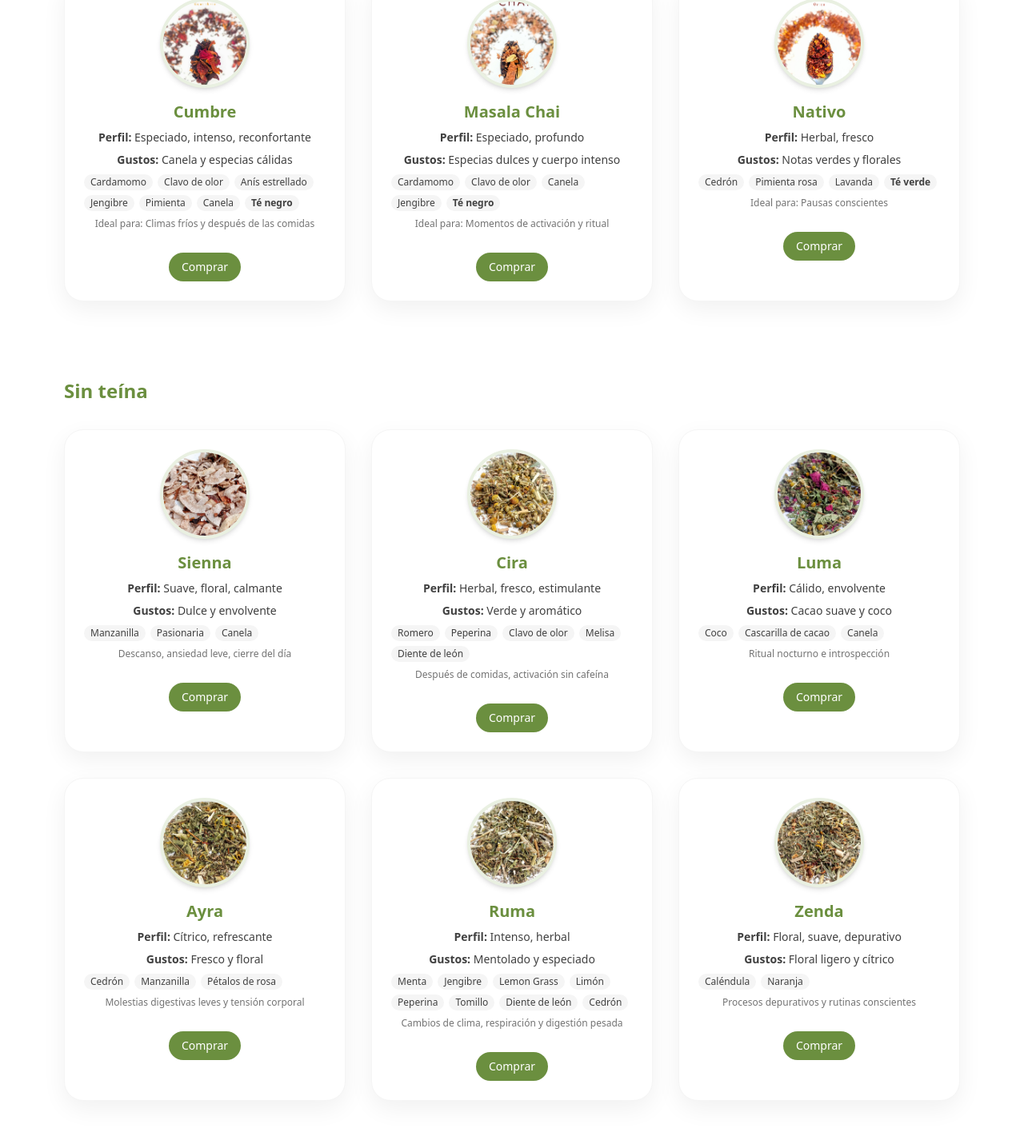
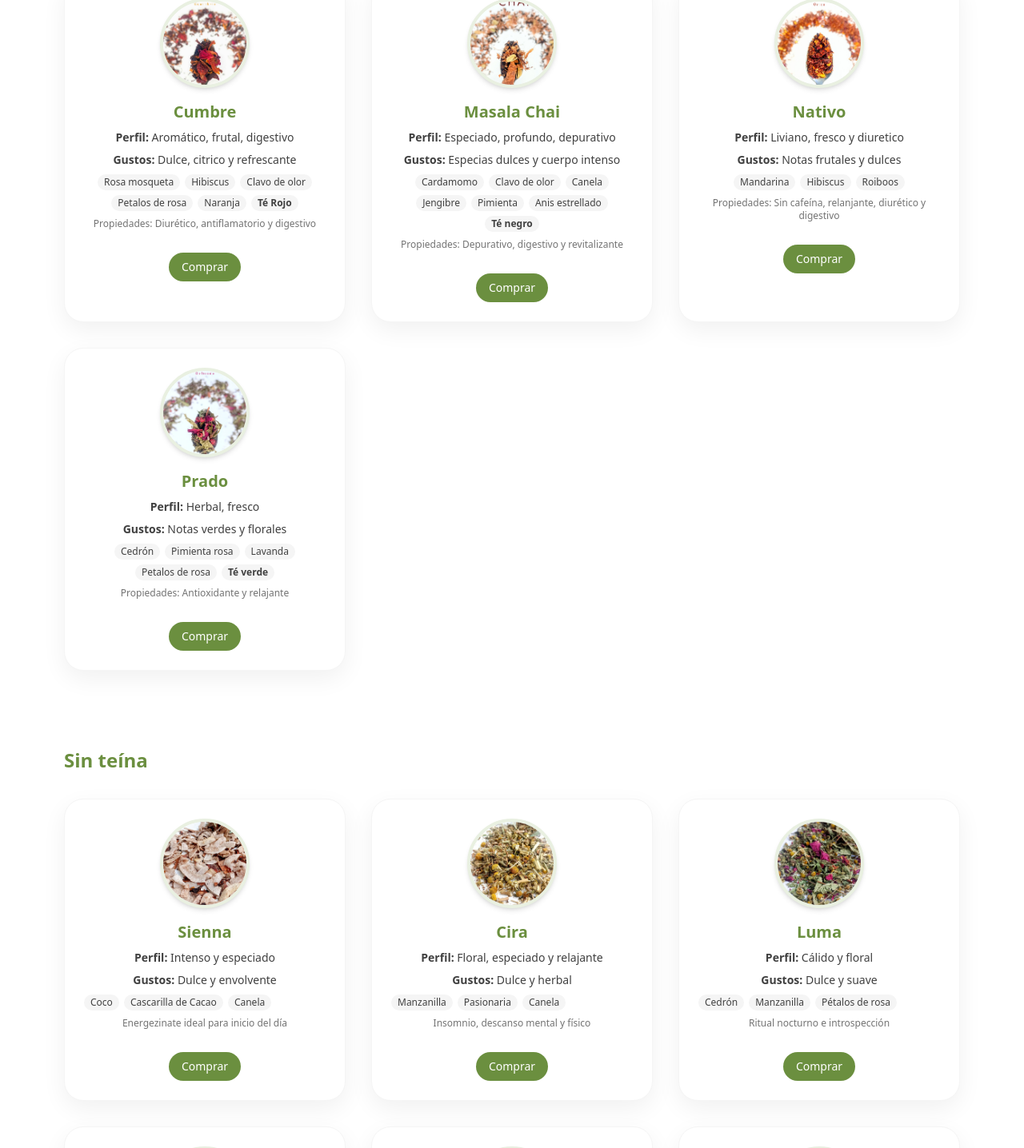
Before and after one commit to cristiandlv/ecobio, a Next.js app: page /blends-te in a window 1280 px wide. Shown: the part 550-1986 px from the top of the page at 80% size. Built offline with nearby package versions, Linux system fonts and the light colour scheme.

Commit message:
fixes V2

```diff
--- a/src/app/blends-te/page.tsx
+++ b/src/app/blends-te/page.tsx
@@ -10,63 +10,117 @@ import { getSlug } from "@/data/products";
 const blendsTeina = [
   {
     name: "Cumbre",
-    perfil: "Especiado, intenso, reconfortante",
-    gustos: "Canela y especias cálidas",
+    perfil: "Aromático, frutal, digestivo",
+    gustos: "Dulce, citrico y refrescante",
     ingredientes: [
-      "Cardamomo",
+      "Rosa mosqueta",
+      "Hibiscus",
       "Clavo de olor",
-      "Anís estrellado",
-      "Jengibre",
-      "Pimienta",
-      "Canela",
-      "<strong>Té negro</strong>",
+      "Petalos de rosa",
+      "Naranja",
+      "<strong>Té Rojo</strong>",
     ],
-    ideal: "Climas fríos y después de las comidas",
+    ideal: "Diurético, antiflamatorio y digestivo",
     image: "/cumbre.jpeg",
   },
   {
     name: "Masala Chai",
-    perfil: "Especiado, profundo",
+    perfil: "Especiado, profundo, depurativo",
     gustos: "Especias dulces y cuerpo intenso",
     ingredientes: [
       "Cardamomo",
       "Clavo de olor",
       "Canela",
       "Jengibre",
+      "Pimienta",
+      "Anis estrellado",
       "<strong>Té negro</strong>",
     ],
-    ideal: "Momentos de activación y ritual",
+    ideal: "Depurativo, digestivo y revitalizante",
     image: "/chai.jpeg",
   },
   {
     name: "Nativo",
+    perfil: "Liviano, fresco y diuretico",
+    gustos: "Notas frutales y dulces",
+    ingredientes: [
+      "Mandarina",
+      "Hibiscus",
+      "Roiboos",
+    ],
+    ideal: "Sin cafeína, relanjante, diurético y digestivo",
+    image: "/nativo.jpeg",
+  },
+  {
+    name: "Prado",
     perfil: "Herbal, fresco",
     gustos: "Notas verdes y florales",
+
     ingredientes: [
       "Cedrón",
       "Pimienta rosa",
       "Lavanda",
+      "Petalos de rosa",
       "<strong>Té verde</strong>",
     ],
-    ideal: "Pausas conscientes",
-    image: "/nativo.jpeg",
+    ideal: "Antioxidante y relajante",
+    image: "/prado.jpeg",
   },
 ];
 
 const blendsSinTeina = [
+
   {
     name: "Sienna",
-    perfil: "Suave, floral, calmante",
+    perfil: "Intenso y especiado",
     gustos: "Dulce y envolvente",
-    ingredientes: ["Manzanilla", "Pasionaria", "Canela"],
+    ingredientes: ["Coco", "Cascarilla de Cacao", "Canela"],
     beneficios: "Relajante, antiinflamatoria",
-    usos: "Descanso, ansiedad leve, cierre del día",
+    usos: "Energezinate ideal para inicio del día",
     image: "/sienna.jpeg",
   },
   {
     name: "Cira",
-    perfil: "Herbal, fresco, estimulante",
-    gustos: "Verde y aromático",
+    perfil: "Floral, especiado y relajante",
+    gustos: "Dulce y herbal",
+    ingredientes: [
+      "Manzanilla",
+      "Pasionaria",
+      "Canela",
+    ],
+    beneficios: "Antiinflamatoria, calmante y relajante",
+    usos: "Insomnio, descanso mental y físico",
+    image: "/cira.jpeg",
+  },
+  {
+    name: "Luma",
+    perfil: "Cálido y floral",
+    gustos: "Dulce y suave",
+    ingredientes: ["Cedrón", "Manzanilla", "Pétalos de rosa"],
+    beneficios: "Digestiva y calmante",
+    usos: "Ritual nocturno e introspección",
+    image: "/luma.jpeg",
+  },
+  {
+    name: "Ayra",
+    perfil: "Cítrico, refrescante",
+    gustos: "Fresco y floral",
+    ingredientes: [
+      "Peperina",
+      "Tomillo",
+      "Diente de león",
+      "Cedrón",
+      "Naranja",
+      "Caléndula",
+    ],
+    beneficios: "Digestiva, analgésica y antiespasmódica",
+    usos: "Cambio de clima, molestias digestivas leves y tensión corporal",
+    image: "/ayra.jpeg",
+  },
+  {
+    name: "Ruma",
+    perfil: "Balanceado y herbal",
+    gustos: "Fresco y especiado",
     ingredientes: [
       "Romero",
       "Peperina",
@@ -74,52 +128,16 @@ const blendsSinTeina = [
       "Melisa",
       "Diente de león",
     ],
-    beneficios: "Digestiva, energizante suave",
-    usos: "Después de comidas, activación sin cafeína",
-    image: "/cira.jpeg",
-  },
-  {
-    name: "Luma",
-    perfil: "Cálido, envolvente",
-    gustos: "Cacao suave y coco",
-    ingredientes: ["Coco", "Cascarilla de cacao", "Canela"],
-    beneficios: "Sedante, calmante",
-    usos: "Ritual nocturno e introspección",
-    image: "/luma.jpeg",
-  },
-  {
-    name: "Ayra",
-    perfil: "Cítrico, refrescante",
-    gustos: "Fresco y floral",
-    ingredientes: ["Cedrón", "Manzanilla", "Pétalos de rosa"],
-    beneficios: "Digestiva, analgésica",
-    usos: "Molestias digestivas leves y tensión corporal",
-    image: "/ayra.jpeg",
-  },
-  {
-    name: "Ruma",
-    perfil: "Intenso, herbal",
-    gustos: "Mentolado y especiado",
-    ingredientes: [
-      "Menta",
-      "Jengibre",
-      "Lemon Grass",
-      "Limón",
-      "Peperina",
-      "Tomillo",
-      "Diente de león",
-      "Cedrón",
-    ],
-    beneficios: "Descongestiva, digestiva",
-    usos: "Cambios de clima, respiración y digestión pesada",
+    beneficios: "Diuretica, antiinflamatoria y antiséptica",
+    usos: "Depurativa, retención de líquidos y digestión pesada",
     image: "/ruma.jpeg",
   },
   {
     name: "Zenda",
-    perfil: "Floral, suave, depurativo",
-    gustos: "Floral ligero y cítrico",
-    ingredientes: ["Caléndula", "Naranja"],
-    beneficios: "Diurética, antiséptica",
+    perfil: "Intenso, aromático y envolvente",
+    gustos: "Mentolado y cítrico",
+    ingredientes: ["Menta", "Jengibre", "Lemon Grass", "limón"],
+    beneficios: "Digestiva, espectorante y analgésica",
     usos: "Procesos depurativos y rutinas conscientes",
     image: "/zenda.jpeg",
   },
@@ -129,7 +147,7 @@ const blendsSinTeina = [
    HELPERS
 ====================== */
 
-const whatsappBase = "https://wa.me/5491123456789?text=";
+const whatsappBase = "https://wa.me/5492246460002?text=";
 
 function getWspLink(blend: { name: string }) {
   return (
@@ -203,7 +221,7 @@ export default function BlendsTePage() {
                 <p><strong>Perfil:</strong> {blend.perfil}</p>
                 <p><strong>Gustos:</strong> {blend.gustos}</p>
 
-                <div className="flex flex-wrap gap-1.5">
+                <div className="flex flex-wrap gap-1.5 justify-center">
                   {blend.ingredientes.map((ing) => (
                     <span
                       key={ing}
@@ -214,7 +232,7 @@ export default function BlendsTePage() {
                 </div>
 
                 <p className="text-xs text-neutral-500">
-                  Ideal para: {blend.ideal}
+                  Propiedades: {blend.ideal}
                 </p>
               </div>
             </ProductCard>
--- a/src/app/toppings-mate/page.tsx
+++ b/src/app/toppings-mate/page.tsx
@@ -13,50 +13,67 @@ interface Topping {
 const toppings: Topping[] = [
   {
     name: "Sienna",
-    descripcion: "Suave, floral y calmante",
-    ingredientes: ["Manzanilla", "Pasionaria", "Canela"],
+    descripcion: "Intenso y especiado",
+    ingredientes: ["Coco", "Cascarilla de Cacao", "Canela"],
     beneficios: "Relajante, antiinflamatoria",
-    usos: "Ideal para descanso y cierre del día",
+    usos: "Energezinate ideal para inicio del día",
     image: "/sienna.jpeg",
   },
   {
     name: "Cira",
-    descripcion: "Herbal, fresco, estimulante",
-    ingredientes: ["Romero", "Peperina", "Clavo", "Melisa", "Diente de león"],
-    beneficios: "Digestiva, energizante suave",
-    usos: "Después de comidas, sin cafeína",
+    descripcion: "Floral, especiado y relajante",
+    ingredientes: [
+      "Manzanilla",
+      "Pasionaria",
+      "Canela",
+    ],
+    beneficios: "Antiinflamatoria, calmante y relajante",
+    usos: "Insomnio, descanso mental y físico",
     image: "/cira.jpeg",
   },
   {
     name: "Luma",
-    descripcion: "Cálido y envolvente",
-    ingredientes: ["Coco", "Cacao", "Canela"],
+    descripcion: "Cálido y floral",
+    ingredientes: ["Cedrón", "Manzanilla", "Pétalos de rosa"],
     beneficios: "Calmante, digestiva",
     usos: "Ritual nocturno",
     image: "/luma.jpeg",
   },
   {
     name: "Ayra",
-    descripcion: "Cítrico y refrescante",
-    ingredientes: ["Cedrón", "Manzanilla", "Rosa"],
-    beneficios: "Digestiva, analgésica",
-    usos: "Tensión corporal y acidez",
+    descripcion: "Cítrico, refrescante",
+    ingredientes: [
+      "Peperina",
+      "Tomillo",
+      "Diente de león",
+      "Cedrón",
+      "Naranja",
+      "Caléndula",
+    ],
+    beneficios: "Digestiva, analgésica y antiespasmódica",
+    usos: "Cambio de clima, molestias digestivas leves y tensión corporal",
     image: "/ayra.jpeg",
   },
   {
     name: "Ruma",
-    descripcion: "Intenso y herbal",
-    ingredientes: ["Menta", "Jengibre", "Lemon Grass", "Peperina"],
-    beneficios: "Descongestiva, digestiva",
-    usos: "Cambios de clima",
+    descripcion: "Balanceado y herbal",
+    ingredientes: [
+      "Romero",
+      "Peperina",
+      "Clavo de olor",
+      "Melisa",
+      "Diente de león",
+    ],
+    beneficios: "Diuretica, antiinflamatoria y antiséptica",
+    usos: "Depurativa, retención de líquidos y digestión pesada",
     image: "/ruma.jpeg",
   },
   {
     name: "Zenda",
-    descripcion: "Floral y depurativo",
-    ingredientes: ["Caléndula", "Naranja"],
-    beneficios: "Diurética, digestiva",
-    usos: "Rutinas conscientes",
+    descripcion: "Intenso, aromático y envolvente",
+    ingredientes: ["Menta", "Jengibre", "Lemon Grass", "limón"],
+    beneficios: "Digestiva, espectorante y analgésica",
+    usos: "Procesos depurativos y rutinas conscientes",
     image: "/zenda.jpeg",
   },
 ];
@@ -123,7 +140,7 @@ export default function ToppingsMatePage() {
                 <strong>Perfil:</strong> {t.descripcion}
               </p>
 
-              <div className="flex flex-wrap gap-1.5">
+              <div className="flex flex-wrap gap-1.5 justify-center">
                 {t.ingredientes.map((ing) => (
                   <span
                     key={ing}
```
